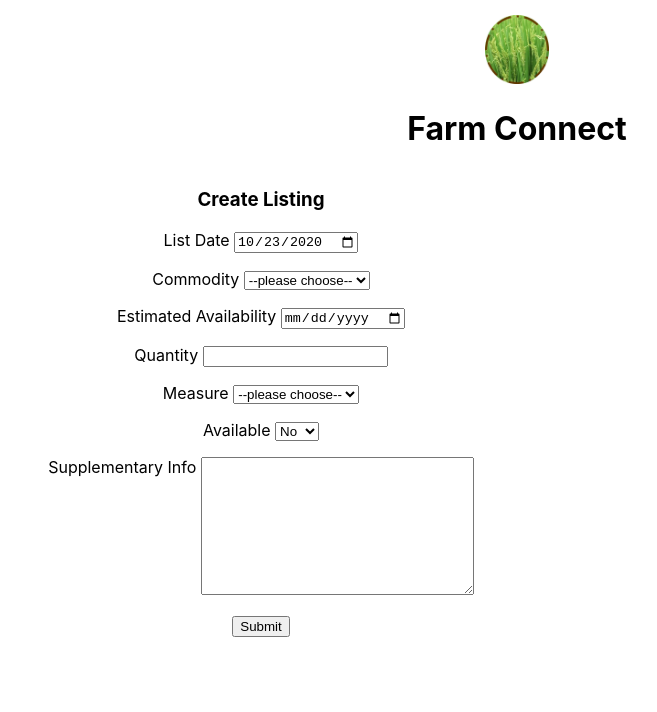
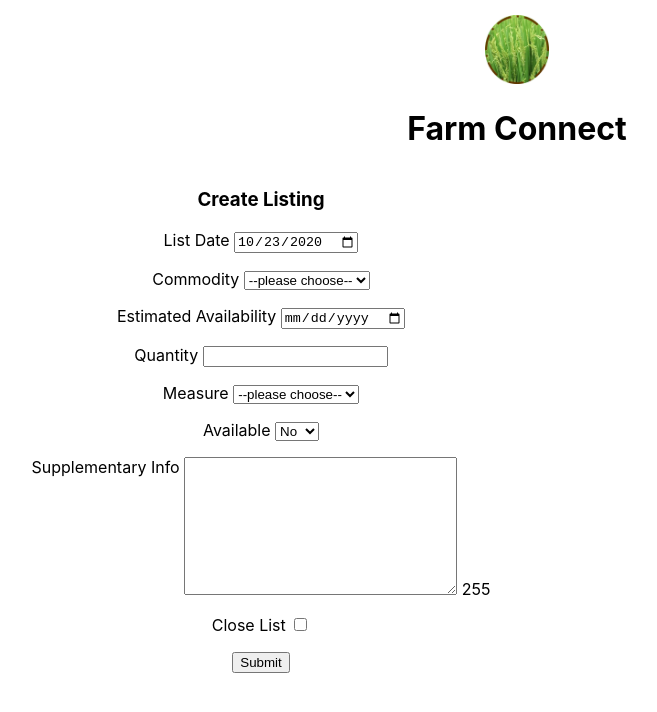
Before and after one commit to coula3/farm-connect, a React (Create React App) app in the folder farm-connect/: page /listings/new in a window 1280 px wide. Shown: the top 712 px of the page, without its empty margins (123-780 px from the left). Built offline with nearby package versions, Linux system fonts and the light colour scheme.

Commit message:
add closeList checkbox

```diff
--- a/farm-connect/src/containers/CreateListing/CreateListing.js
+++ b/farm-connect/src/containers/CreateListing/CreateListing.js
@@ -14,7 +14,8 @@ class CreateListing extends Component {
             measure: "",
             quantity: "",
             available: "No",
-            suppInfo: ""
+            suppInfo: "",
+            closeList: ""
         }
     }
 
@@ -41,7 +42,8 @@ class CreateListing extends Component {
                 measure: "",
                 quantity: "",
                 available: "No",
-                suppInfo: ""
+                suppInfo: "",
+                closeList: ""
             }
         })
     }
@@ -86,7 +88,7 @@ class CreateListing extends Component {
                     </p>
                     <p>
                         <label>Available </label>
-                        <select name="available" id="available-select" value={this.state.listing.available} onChange={this.handleChange}>
+                        <select name="available" id="availableSelect" value={this.state.listing.available} onChange={this.handleChange}>
                             <option value="No">No</option>
                             <option value="Yes">Yes</option>
                         </select>
@@ -94,6 +96,11 @@ class CreateListing extends Component {
                     <p>
                         <label style={{verticalAlign: "top"}}>Supplementary Info </label>
                         <textarea name="suppInfo" id="suppInfo" rows="8" cols="30" style={{padding: 8}} maxLength="255" value={this.state.listing.suppInfo} onChange={this.handleChange}></textarea>
+                        <label> {255-this.state.listing.suppInfo.length}</label>
+                    </p>
+                    <p>
+                        <label>Close List </label>
+                        <input type="checkbox" name="closeList" id="closeList" value={this.stringCurrentDate} onChange={this.handleChange} checked={this.state.listing.closeList === this.stringCurrentDate} />
                     </p>
 
                     <input type="submit" />
```
